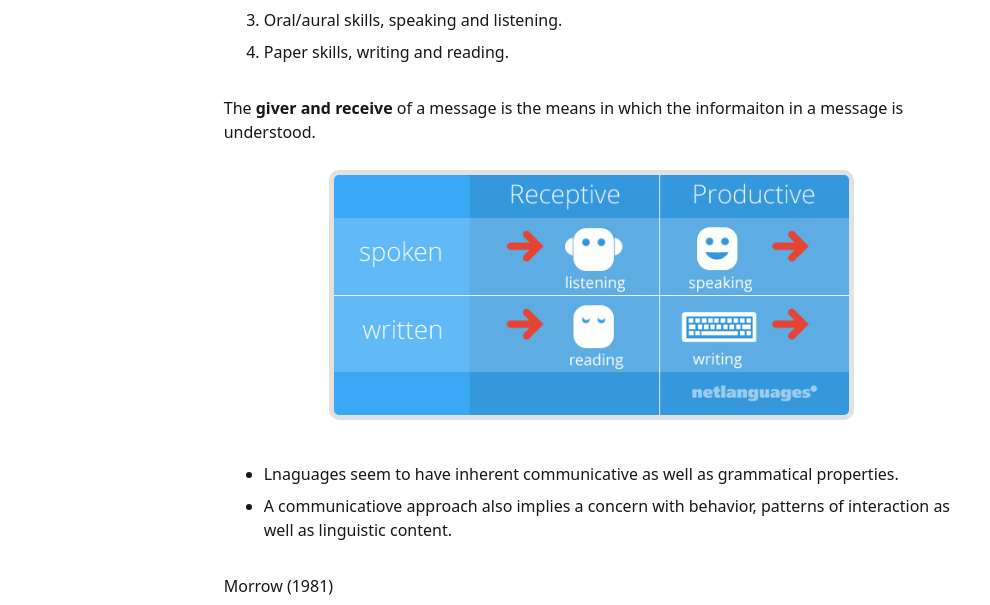
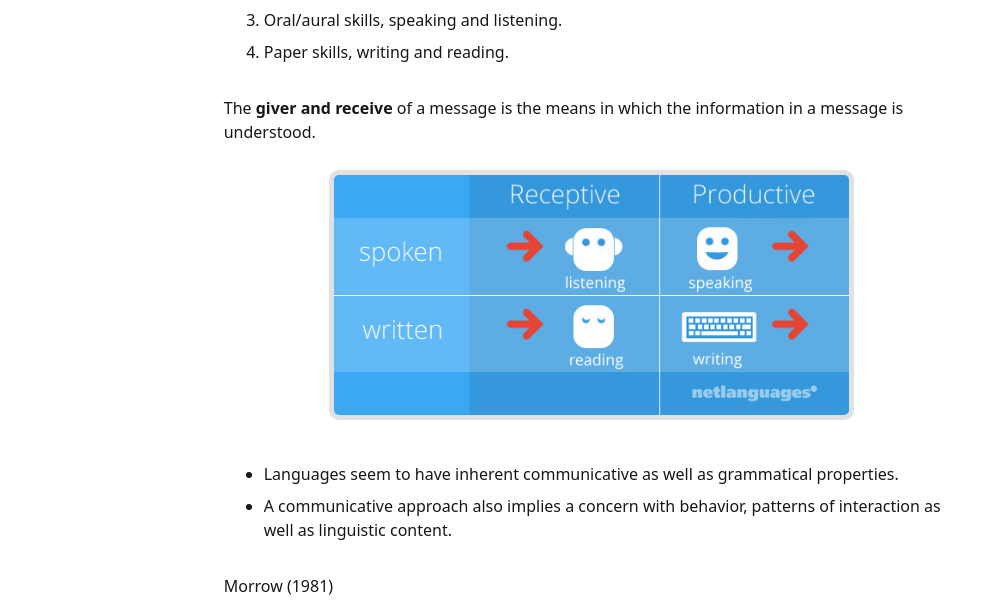
Before and after one commit to velitasali/notes, a Jekyll site: the page built from _posts/2020-10-15-material-development-week-2-2.md, in a window 1280 px wide. Shown: the part 3932-4537 px from the top of the page, without its empty margins (145-1135 px from the left). Built offline with Jekyll 4.4.1, drawn with Linux system fonts in a browser that asks for light colours.

Commit message:
Prevent input box overflow

```diff
--- a/_posts/2020-10-15-material-development-week-2-2.md
+++ b/_posts/2020-10-15-material-development-week-2-2.md
@@ -107,12 +107,12 @@
 
 4. Paper skills, writing and reading.
 
-The **giver and receive** of a message is the means in which the informaiton in a message is understood.
+The **giver and receive** of a message is the means in which the information in a message is understood.
 
 ![How communication occur](/assets/communicative-language-teaching-4-language-skills-1.jpg)
 
-* Lnaguages seem to have inherent communicative as well as grammatical properties.
+* Languages seem to have inherent communicative as well as grammatical properties.
 
-* A communicatiove approach also implies a concern with behavior, patterns of interaction as well as linguistic content.
+* A communicative approach also implies a concern with behavior, patterns of interaction as well as linguistic content.
 
 Morrow (1981)
--- a/_sass/_main.scss
+++ b/_sass/_main.scss
@@ -133,8 +133,9 @@
 	font-size: normal;
 	outline: none;
 	padding: 1rem;
+	width: 100%;
+	box-sizing: border-box;
 	background: $unopinionated_color;
-	width: 100%;
 	-webkit-appearance: none;
 	font-family: inherit;
 	font-size: 100%;
```
